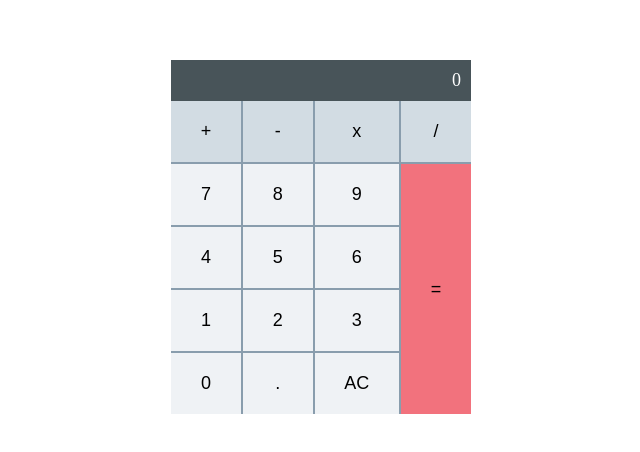
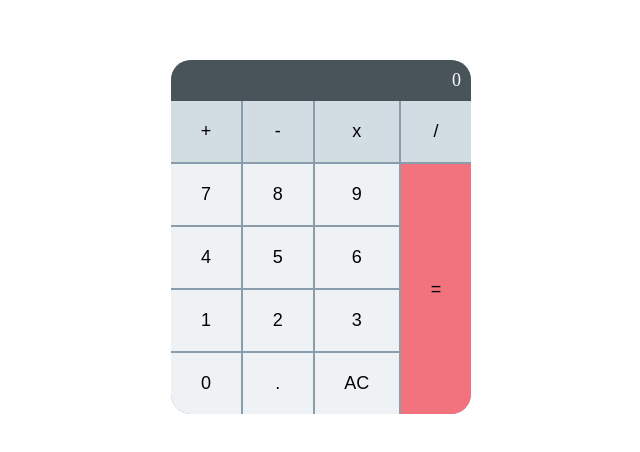
Before and after one commit to l7g/Esercizio3, a plain HTML site: page index.html in a window 1280 px wide. Shown: the part 290-742 px from the top of the page, 469-1109 px from the left. Drawn offline with Linux system fonts and the light colour scheme.

Commit message:
border-radius fix

```diff
--- a/index.html
+++ b/index.html
@@ -26,7 +26,7 @@
           <button class="numbers">1</button>
           <button class="numbers">2</button>
           <button class="numbers">3</button>
-          <button class="numbers">0</button>
+          <button class="numbers bttm-left-border">0</button>
           <button class="numbers">.</button>
           <button class="numbers">AC</button>
           <button class="uguale">=</button>
--- a/style.css
+++ b/style.css
@@ -19,6 +19,7 @@
     width: 300px;
     height: auto;
     background-color: #899DAD;
+    border-radius: 20px;
 }
 
 .display,
@@ -44,6 +45,7 @@
     grid-row: 2/ span 4;
     grid-column: 4/5;
     background-color: #F2727D;
+    border-bottom-right-radius: 20px;
 }
 
 .numbers {
@@ -61,4 +63,10 @@
     justify-content: flex-end;
     padding-right: 10px;
     padding: 10px;
+    border-top-left-radius: 20px;
+    border-top-right-radius: 20px;
 }
+
+.bttm-left-border {
+    border-bottom-left-radius: 20px;
+}
```
